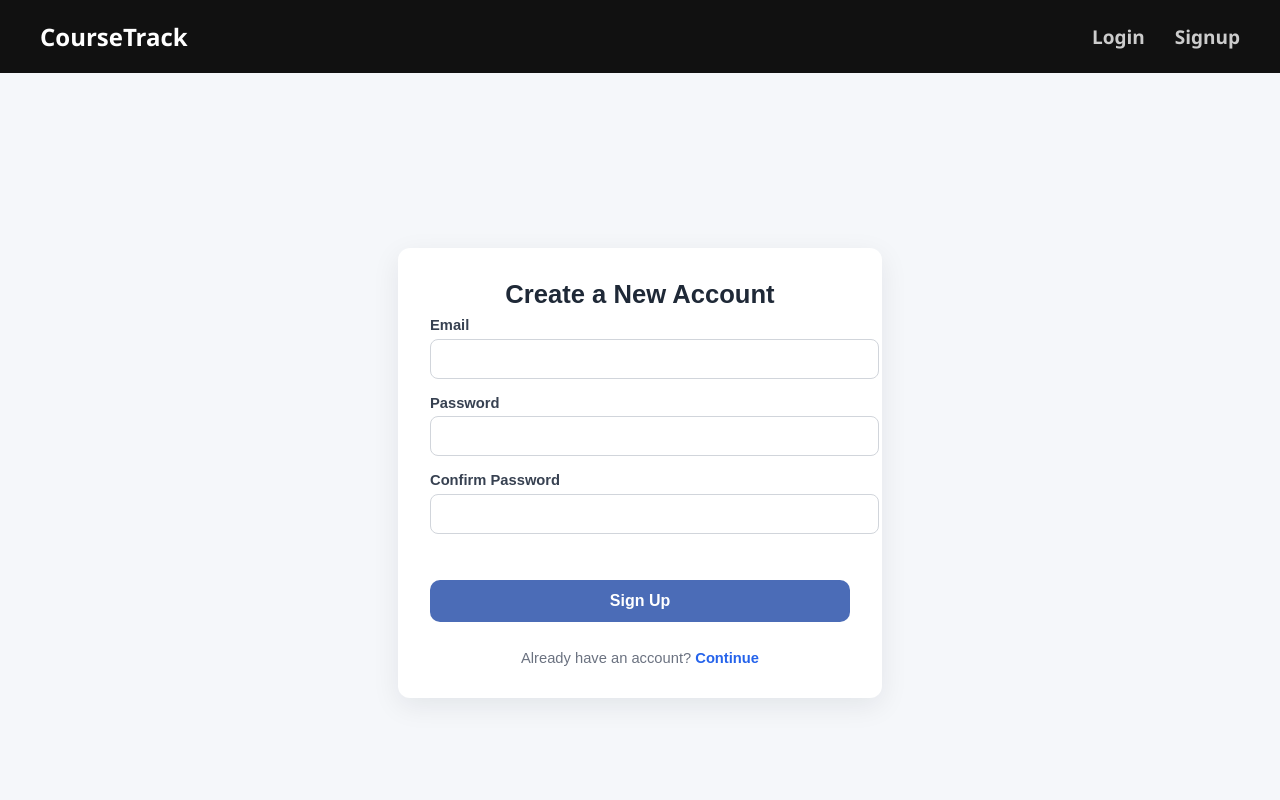
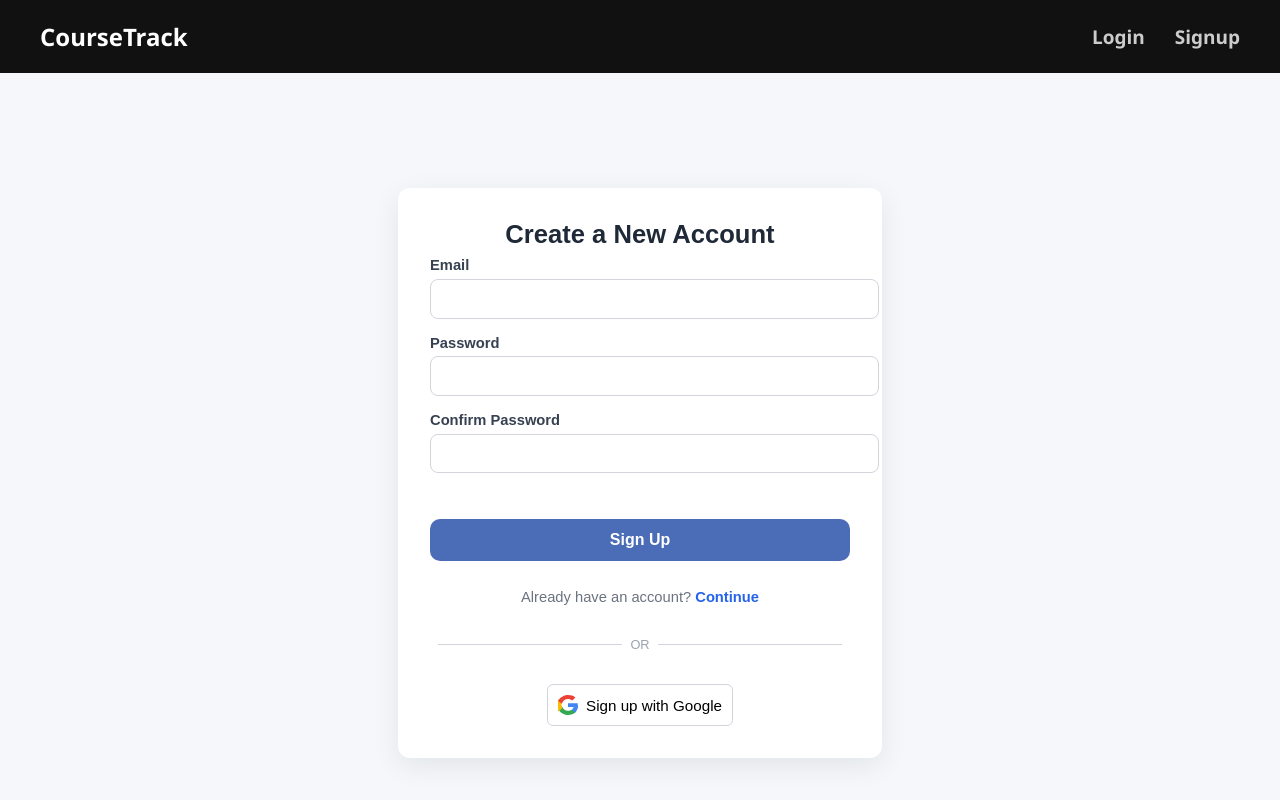
Before and after one commit to LReed03/course-dashboard, a React (Create React App) app in the folder frontend/: page /signup in a window 1280 px wide. Shown: the top 800 px of the page. Built offline with nearby package versions, Linux system fonts and the light colour scheme; no server answers.

Commit message:
Fixed signup feature

```diff
--- a/frontend/src/components/auth/SignupComp.js
+++ b/frontend/src/components/auth/SignupComp.js
@@ -5,6 +5,7 @@ import { auth } from '../../firebase/Firebase'
 import { createUserWithEmailAndPassword, sendEmailVerification, signOut } from 'firebase/auth'
 import "../../styles/SignupComp.css";
 import { signup } from '../../api/AuthAPI'
+import { doSignInWithGoogle } from '../../firebase/Auth'
 
 function SignupComp() {
   const navigate = useNavigate()
@@ -15,6 +16,7 @@ function SignupComp() {
   const [isRegistering, setIsRegistering] = useState(false)
   const [errorMessage, setErrorMessage] = useState('')
   const [successMessage, setSuccessMessage] = useState('')
+  const [isSigningIn, setIsSigningIn] = useState("")
 
   const { userLoggedIn } = useAuth()
 
@@ -49,6 +51,19 @@ function SignupComp() {
       setIsRegistering(false)
     }
   }
+
+  const onGoogleSignUp = async (e) =>{
+          e.preventDefault();
+          if(!isSigningIn){
+              setIsSigningIn(true);
+              doSignInWithGoogle().catch(err => {
+                  setErrorMessage("Error signing up");
+                  setIsSigningIn(false);
+              });
+              await signup();
+
+          }
+      }
 
   return (
     <>
@@ -121,6 +136,29 @@ function SignupComp() {
                 Continue
               </Link>
             </div>
+            <div className="divider">
+              <span>OR</span>
+            </div>
+            <button
+                  disabled={isSigningIn}
+                  onClick={(e) => { onGoogleSignUp(e) }}
+                  className="google-button"
+              >
+              <svg xmlns="http://www.w3.org/2000/svg" viewBox="0 0 48 48" className="google-icon">
+                <path fill="#4285F4" d="M47.5 24.6c0-1.6-.1-3.3-.4-4.8H24v9.1h13.3c-.6 3.2-2.5 5.9-5.3 7.7v6.4h8.6c5-4.6 7.9-11.3 7.9-18.4z"/>
+                <path fill="#34A853" d="M24 48c7.2 0 13.2-2.4 17.6-6.5l-8.6-6.4c-2.4 1.6-5.6 2.6-9 2.6-6.9 0-12.7-4.6-14.8-10.9H.4v6.7C4.8 42.1 13.7 48 24 48z"/>
+                <path fill="#FBBC05" d="M9.2 27.8c-.6-1.6-1-3.4-1-5.3s.4-3.7 1-5.3v-6.7H.4C-1.2 13.5-2 18.7-2 24s.8 10.5 2.4 15.3l8.8-6.5z"/>
+                <path fill="#EA4335" d="M24 9.5c3.9 0 7.5 1.3 10.2 3.9l7.6-7.6C36.9 2 31 0 24 0 13.7 0 4.8 5.9.4 14.6l8.8 6.5C11.3 14.1 17.1 9.5 24 9.5z"/>
+
+
+                <defs>
+                    <clipPath id="clip0_17_40">
+                        <rect width="48" height="48" fill="white" />
+                    </clipPath>
+                </defs>
+              </svg>
+              {isSigningIn ? 'Signing Up...' : 'Sign up with Google'}
+            </button>
           </form>
         </div>
       </main>
```
Also changed, not shown: 1 other file (tests, documents, lock files or other folders).
